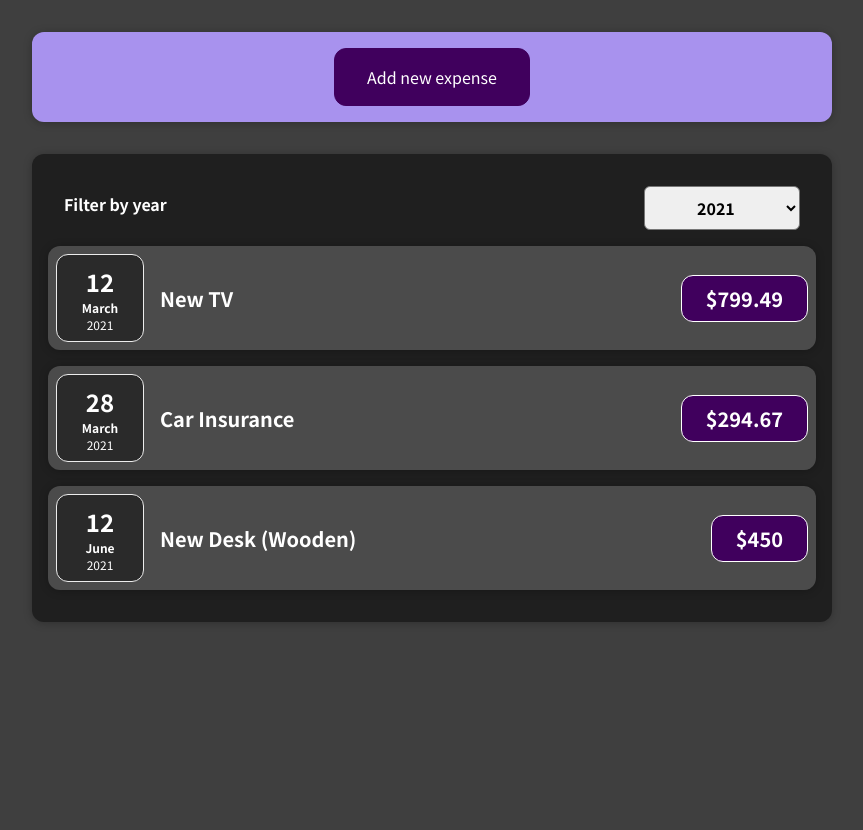
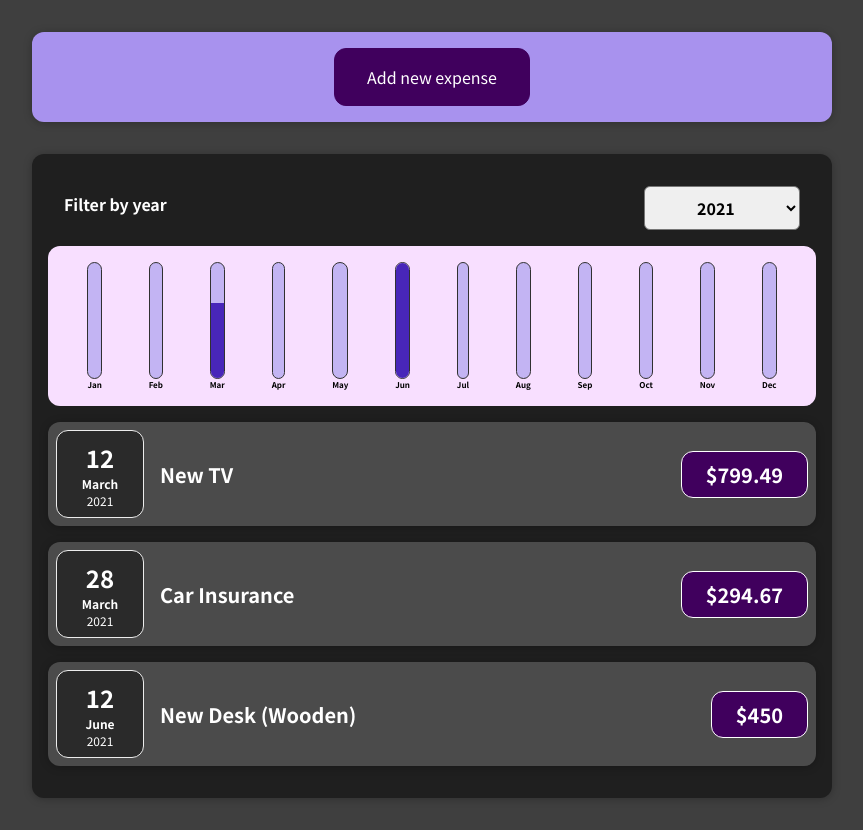
Before and after one commit to iwannabekoshka/udemy-react, a React (Create React App) app in the folder 01/: page / in a window 1280 px wide. Shown: the whole page, without its empty margins (208-1071 px from the left). Before the commit the page ends 800 px from the top, so only its background shows below. Built offline with nearby package versions, Linux system fonts and the light colour scheme.

Commit message:
01. the end..?

```diff
--- a/01/src/components/Chart/Chart.js
+++ b/01/src/components/Chart/Chart.js
@@ -5,15 +5,17 @@ import ChartBar from "./ChartBar";
 import './Chart.css';
 
 const Chart = (props) => {
+    const dataValues = props.data.map(obj => obj.value);
+    const totalMaximum = Math.max(...dataValues)
 
     return (
         <div className="chart">
-            {props.items.map(item =>
+            {props.data.map(item =>
                 <ChartBar
                     key={item.label}
                     label={item.label}
                     value={item.value}
-                    maxValue={null}
+                    maxValue={totalMaximum}
                 />
             )}
         </div>
--- a/01/src/components/Expenses/Expenses.js
+++ b/01/src/components/Expenses/Expenses.js
@@ -6,13 +6,13 @@ import ExpensesFilter from "./ExpensesFilter";
 
 import "./Expenses.css";
 import ExpensesList from "./ExpensesList";
+import ExpensesChart from "./ExpensesChart";
 
 function Expenses(props) {
     const [year, setYear] = useState('2021');
 
     const changeYearHandler = (year) => {
         setYear(year);
-
     };
 
     const filteredExpenses = props.expenses.filter(expense => {
@@ -26,6 +26,8 @@ function Expenses(props) {
                 onChangeYear={changeYearHandler}
             />
 
+            <ExpensesChart expenses={filteredExpenses}/>
+
             <ExpensesList
                 expenses={filteredExpenses}
             />
--- /dev/null
+++ b/01/src/components/Expenses/ExpensesChart.js
@@ -0,0 +1,29 @@
+import React from 'react';
+
+import Chart from "../Chart/Chart";
+
+const ExpensesChart = props => {
+    const chartData = [
+        { label: 'Jan', value: 0 },
+        { label: 'Feb', value: 0 },
+        { label: 'Mar', value: 0 },
+        { label: 'Apr', value: 0 },
+        { label: 'May', value: 0 },
+        { label: 'Jun', value: 0 },
+        { label: 'Jul', value: 0 },
+        { label: 'Aug', value: 0 },
+        { label: 'Sep', value: 0 },
+        { label: 'Oct', value: 0 },
+        { label: 'Nov', value: 0 },
+        { label: 'Dec', value: 0 },
+    ]
+
+    for (const expense of props.expenses) {
+        const expenseMonth = expense.date.getMonth(); // January = 0
+        chartData[expenseMonth].value = expense.amount;
+    }
+
+    return <Chart data={chartData}/>;
+}
+
+export default ExpensesChart;
--- a/01/src/components/NewExpense/ExpenseForm.js
+++ b/01/src/components/NewExpense/ExpenseForm.js
@@ -21,7 +21,7 @@ const ExpenseForm = (props) => {
 
         const expenseData = {
             title: enteredTitle,
-            amount: enteredAmount,
+            amount: +enteredAmount,
             date: new Date(enteredDate)
         }
 
```
Also changed, not shown: 1 other file (tests, documents, lock files or other folders).
